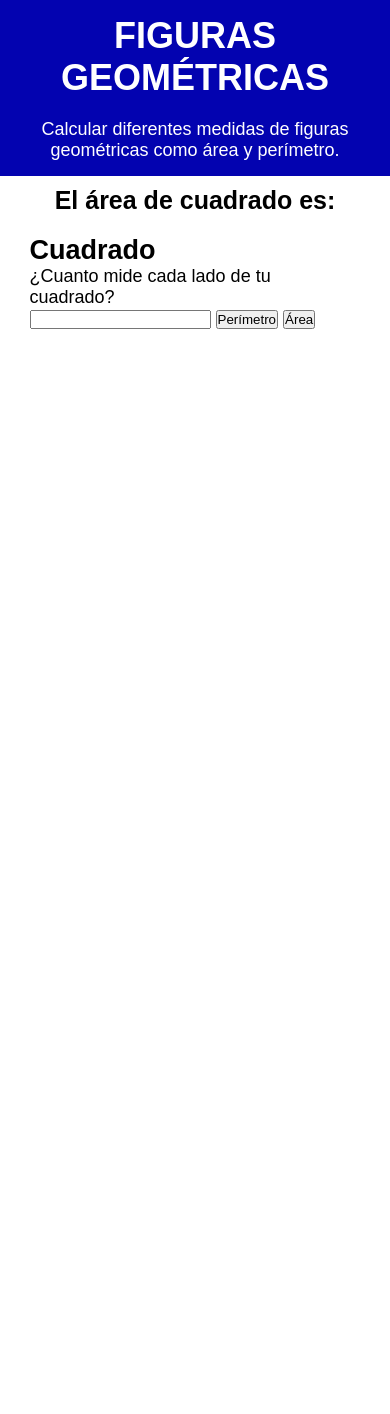
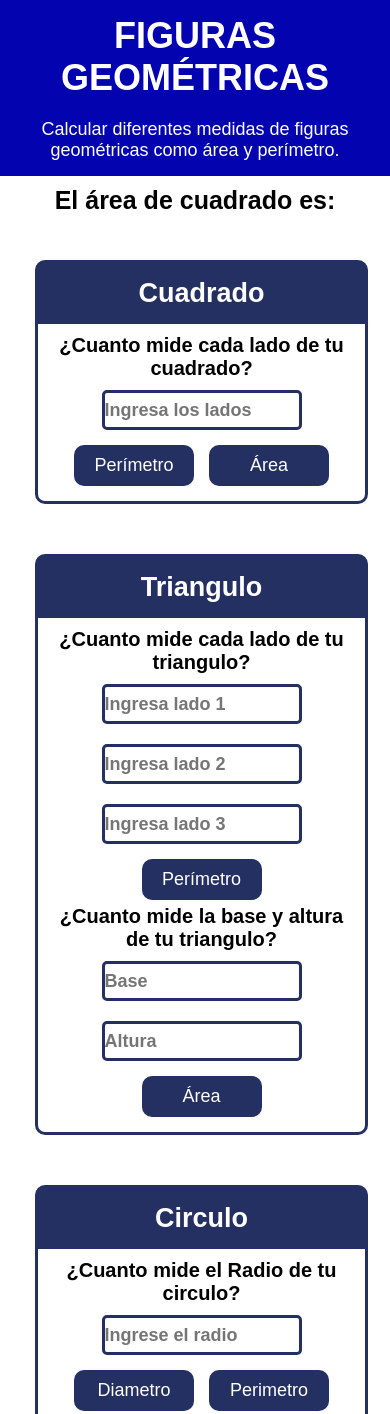
Before and after one commit to Jonathan97Cruz/clasesJS, a plain HTML site: page Figuras geometricas/index.html in a window 390 px wide. Shown: the top 1414 px of the page. Before the commit the page ends 844 px from the top, so only its background shows below. Drawn offline with Linux system fonts and the light colour scheme.

Commit message:
Responsive cajas

```diff
--- a/Figuras geometricas/css/estilos.css
+++ b/Figuras geometricas/css/estilos.css
@@ -36,14 +36,93 @@ body{
     margin: auto;
     padding: 10px;
     overflow: hidden;
+    max-width: 1000px;
 }
 /*Cajas*/
 .box{
+    width: 30%;
+    height: 600px;
+    border: 3px solid #253062;
+    border-radius: 10px;
+    margin: 15px;
+    float: left;
+}
+.box-header{
+    background-color: #253062;
+    padding: 10px;
+    text-align: center;
+    padding: 15px 0 ;
+    color: #fff;
+}
+.box-main{
+    text-align: center;
+    padding: 10px;
 
 }
-.box-header{
+.box-main__text{
+    font-size: 20px;
+    font-weight: bold;
+}
+.box-main__input{
+    height: 40px;
+    width: 200px;
+    font-size: 18px;
+    font-weight: bold;
+    display: inline-block;
+    margin: 10px;
+    pad: 10px;
+    color: #253062;
+    border: solid #253062;
+    border-radius: 5px;
+}
+.box-main__btn{
+    background-color: #253062;
+    color: #fff;
+    width: 120px;
+    font-size: 18px;
+    padding: 10px;
+    text-align: center;
+    margin: 5px;
+    border-style: none;
+    border-radius: 10px;
+}
+.box-main__btn:hover{
+    background-color: #1b2550;
+    cursor: pointer;
+}
+.box-main__btn:active{/*Hace que cambien de color los botones cuando se presionan*/
+    background-color: #4c5580;
+}
 
+/*Web Responsive mediaquery*/
+@media screen and (max-width:1021px){/*Indicar el movimiento*/
+    .figure{
+        width: 100%;
+    }
 }
-.box-main{
+@media screen and (max-width:800px) {
+    .box{
+        margin: 10px;
+    }
+}
 
+@media screen and (max-width:640px) {
+    .box{
+        width: 90%;
+        margin: 25px;
+        height: auto;
+    }
 }
+@media screen and (max-width:360px) {
+    .box{
+        width: 90%;
+        margin: 25px;
+        height: auto;
+    }
+    .header-title{
+        font-size: 20px;
+    }
+    .answer p{
+        font-size: 20px;
+    }
+}
--- a/Figuras geometricas/index.html
+++ b/Figuras geometricas/index.html
@@ -25,8 +25,36 @@
                 </div>
                 <div class="box-main">
                     <p class="box-main__text">¿Cuanto mide cada lado de tu cuadrado?</p>
-                    <input class="box-main__input" type="number" name="side" id="side">
+                    <input class="box-main__input" type="number" name="side" id="side" placeholder="Ingresa los lados">
                     <button class="box-main__btn" type="button">Perímetro</button>
+                    <button class="box-main__btn" type="button">Área</button>
+                </div>
+            </div>
+            <div class="box">
+                <div class="box-header">
+                    <h2 class="">Triangulo</h2>
+                </div>
+                <div class="box-main">
+                    <p class="box-main__text">¿Cuanto mide cada lado de tu triangulo?</p>
+                    <input class="box-main__input" type="number" name="side" id="side" placeholder="Ingresa lado 1">
+                    <input class="box-main__input" type="number" name="side" id="side" placeholder="Ingresa lado 2">
+                    <input class="box-main__input" type="number" name="side" id="side" placeholder="Ingresa lado 3">
+                    <button class="box-main__btn" type="button">Perímetro</button>
+                    <p class="box-main__text">¿Cuanto mide la base y altura de tu triangulo?</p>
+                    <input class="box-main__input" type="number" name="side" id="side" placeholder="Base">
+                    <input class="box-main__input" type="number" name="side" id="side" placeholder="Altura">
+                    <button class="box-main__btn" type="button">Área</button>
+                </div>
+            </div>
+            <div class="box">
+                <div class="box-header">
+                    <h2 class="">Circulo</h2>
+                </div>
+                <div class="box-main">
+                    <p class="box-main__text">¿Cuanto mide el Radio de tu circulo?</p>
+                    <input class="box-main__input" type="number" name="side" id="side" placeholder="Ingrese el radio">
+                    <button class="box-main__btn" type="button">Diametro</button>
+                    <button class="box-main__btn" type="button">Perimetro</button>
                     <button class="box-main__btn" type="button">Área</button>
                 </div>
             </div>
```
Also changed, not shown: 1 other file.
